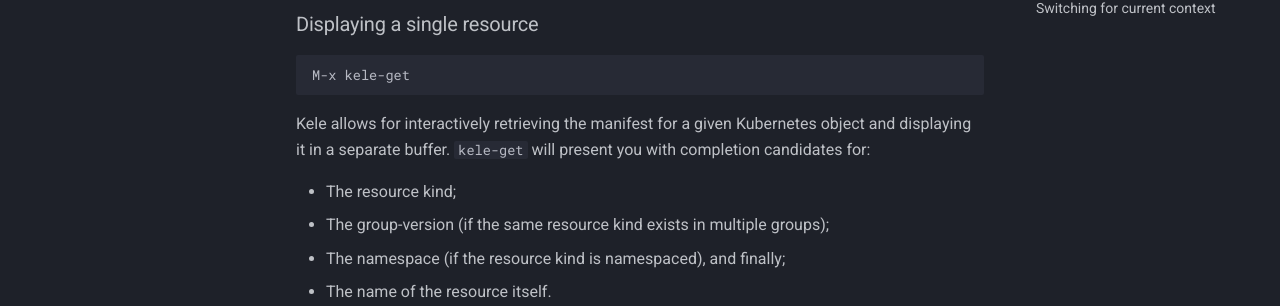
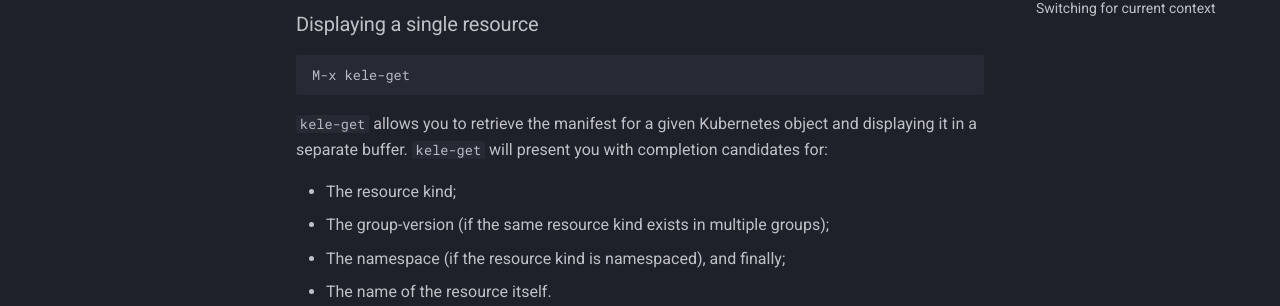
Before and after one commit to jinnovation/kele.el, an MkDocs documentation site: the page built from docs/how-tos/usage.md, in a window 1280 px wide and 900 px high. Shown: the part 393-699 px from the top of the window. Built offline with MkDocs 1.6.1 and Material for MkDocs 9.7.7, drawn with Linux system fonts in a browser that asks for light colours; comment, search, counter and statistics services are not loaded.

Commit message:
docs: refine wording

````diff
--- a/docs/how-tos/usage.md
+++ b/docs/how-tos/usage.md
@@ -13,9 +13,9 @@
 M-x kele-get
 ```
 
-Kele allows for interactively retrieving the manifest for a given Kubernetes
-object and displaying it in a separate buffer. `kele-get` will present you
-with completion candidates for:
+`kele-get` allows you to retrieve the manifest for a given Kubernetes object and
+displaying it in a separate buffer. `kele-get` will present you with completion
+candidates for:
 
 - The resource kind;
 - The group-version (if the same resource kind exists in multiple groups);
````
